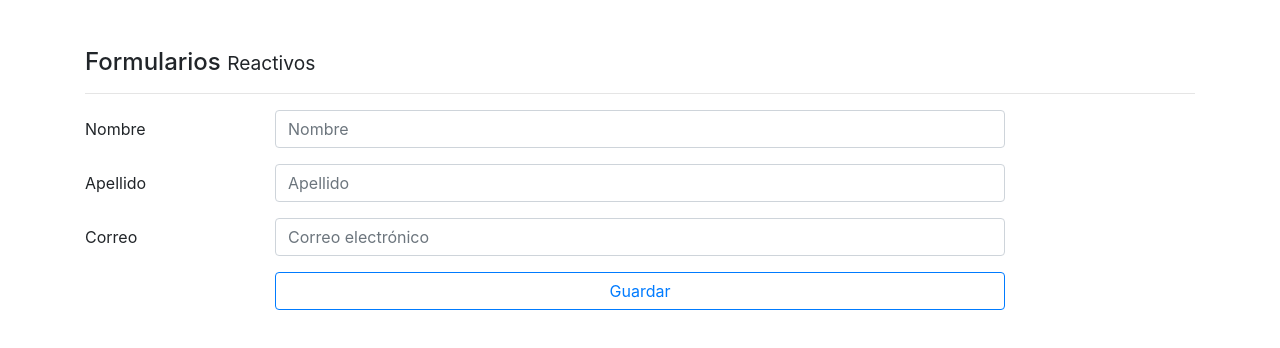
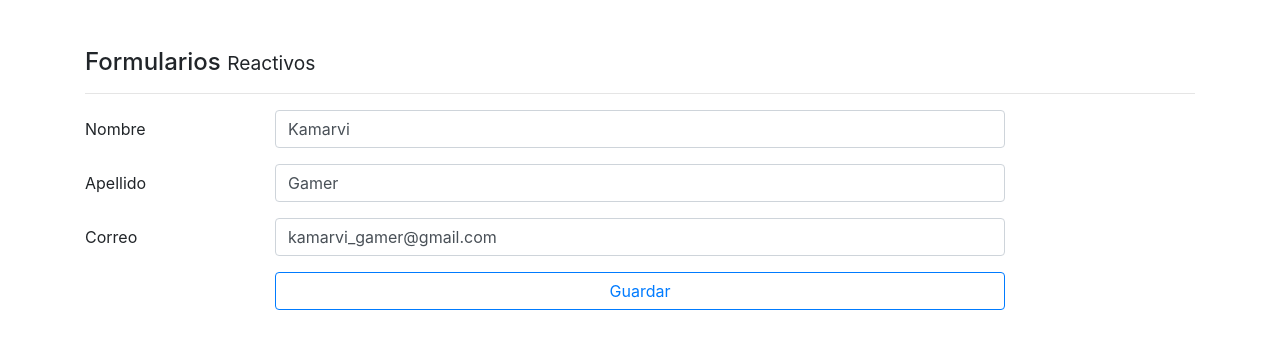
Before and after one commit to camarvi/formularios_angular, an Angular app: page /reactivo in a window 1280 px wide. Shown: the top 348 px of the page. Built offline with nearby package versions, Linux system fonts and the light colour scheme.

Commit message:
Formularios Reactivos,  crear un formulario, FormGroup

```diff
--- a/src/app/app-routing.module.ts
+++ b/src/app/app-routing.module.ts
@@ -8,7 +8,7 @@ import { ReactiveComponent } from './pages/reactive/reactive.component';
 const routes: Routes = [
   { path: 'template' , component : TemplateComponent },
   { path: 'reactivo' , component : ReactiveComponent },
-  { path : '**' , pathMatch : 'full', redirectTo : 'template'}
+  { path : '**' , pathMatch : 'full', redirectTo : 'reactivo'}
 ];
 
 @NgModule({
--- a/src/app/app.module.ts
+++ b/src/app/app.module.ts
@@ -2,7 +2,8 @@ import { BrowserModule } from '@angular/platform-browser';
 import { NgModule } from '@angular/core';
 
 // MODULO PARA TRABAJAR CON FORMULARIOS
-import { FormsModule } from '@angular/forms';
+import { FormsModule } from '@angular/forms';  // Por template
+import { ReactiveFormsModule } from '@angular/forms'; //Formularios Reactivos
 
 //PETICIONES HTTP
 
@@ -23,6 +24,7 @@ import { ReactiveComponent } from './pages/reactive/reactive.component';
     BrowserModule,
     AppRoutingModule,
     FormsModule,
+    ReactiveFormsModule,
     HttpClientModule
   ],
   providers: [],
--- a/src/app/pages/reactive/reactive.component.html
+++ b/src/app/pages/reactive/reactive.component.html
@@ -1,6 +1,6 @@
 <h4>Formularios <small> Reactivos </small></h4>
 <hr>
-<form autocomplete="off">
+<form autocomplete="off" [formGroup]="forma" (ngSubmit)="guardar()">
 
     <div>
 
@@ -8,7 +8,7 @@
             <label class="col-2 col-form-label">Nombre</label>
             <div class="col-8">
 
-                <input class="form-control" type="text" placeholder="Nombre">
+                <input class="form-control" type="text" placeholder="Nombre" formControlName="nombre">
             </div>
         </div>
 
@@ -16,7 +16,7 @@
             <label class="col-2 col-form-label">Apellido</label>
             <div class="col-8">
 
-                <input class="form-control" type="text" placeholder="Apellido">
+                <input class="form-control" type="text" placeholder="Apellido" formControlName="apellidos">
             </div>
         </div>
 
@@ -26,7 +26,7 @@
         <label class="col-2 col-form-label">Correo</label>
         <div class="col-8">
 
-            <input class="form-control" type="email" placeholder="Correo electrónico">
+            <input class="form-control" type="email" placeholder="Correo electrónico" formControlName="correo">
         </div>
     </div>
 
--- a/src/app/pages/reactive/reactive.component.ts
+++ b/src/app/pages/reactive/reactive.component.ts
@@ -1,4 +1,6 @@
 import { Component, OnInit } from '@angular/core';
+
+import { FormGroup, FormBuilder } from '@angular/forms';
 
 @Component({
   selector: 'app-reactive',
@@ -7,9 +9,32 @@ import { Component, OnInit } from '@angular/core';
 })
 export class ReactiveComponent implements OnInit {
 
-  constructor() { }
+  forma : FormGroup;
+
+  constructor(private fb : FormBuilder) {
+
+    this.crearFormulario();
+
+  }
 
   ngOnInit() {
   }
 
+  crearFormulario(){
+
+    this.forma = this.fb.group({
+      nombre : ['Kamarvi'],
+      apellidos : ['Gamer'],
+      correo : ['kamarvi_gamer@gmail.com'],
+    });
+
+  }
+
+
+  guardar(){
+
+    console.log(this.forma);
+
+  }
+
 }
```
